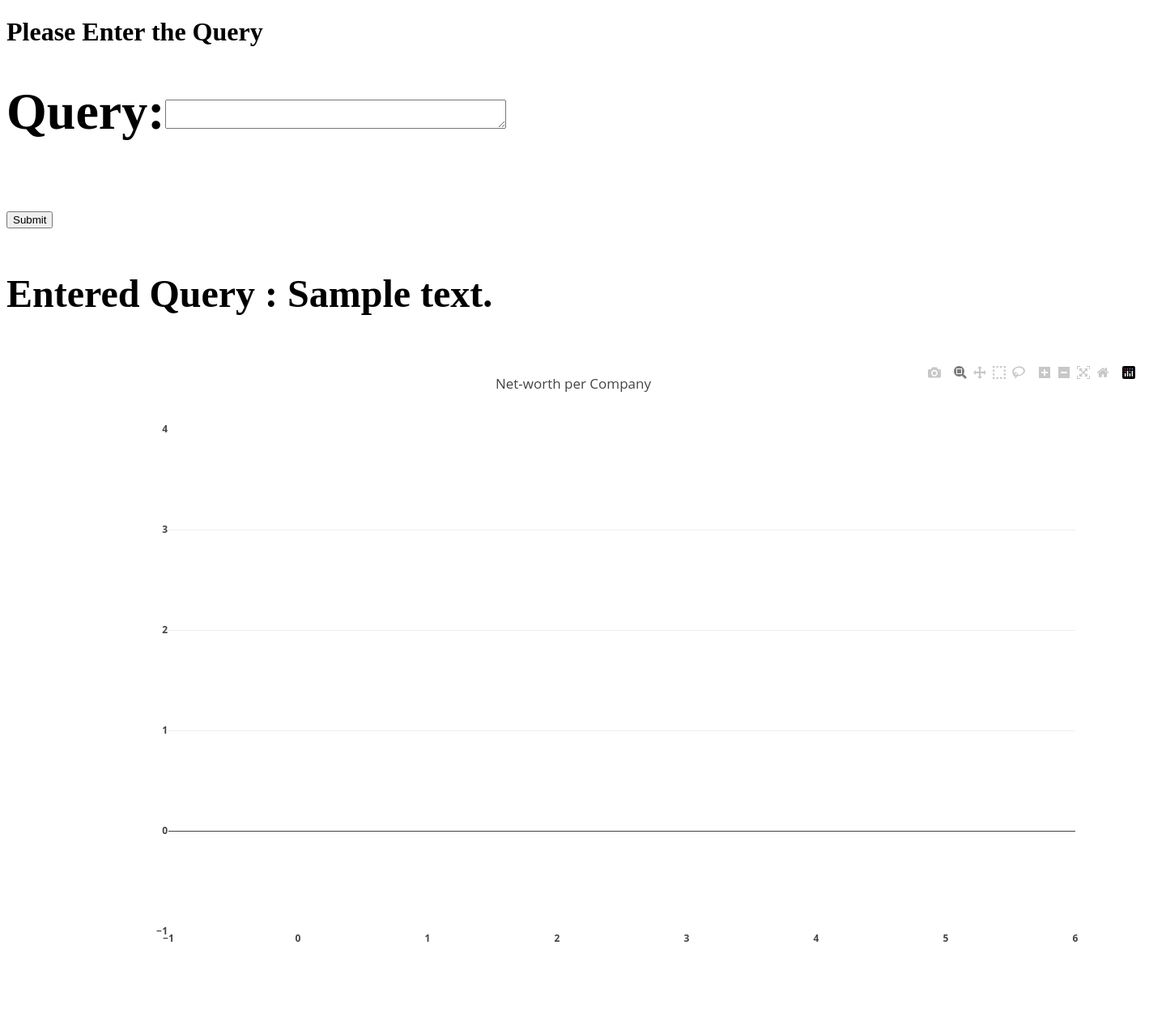
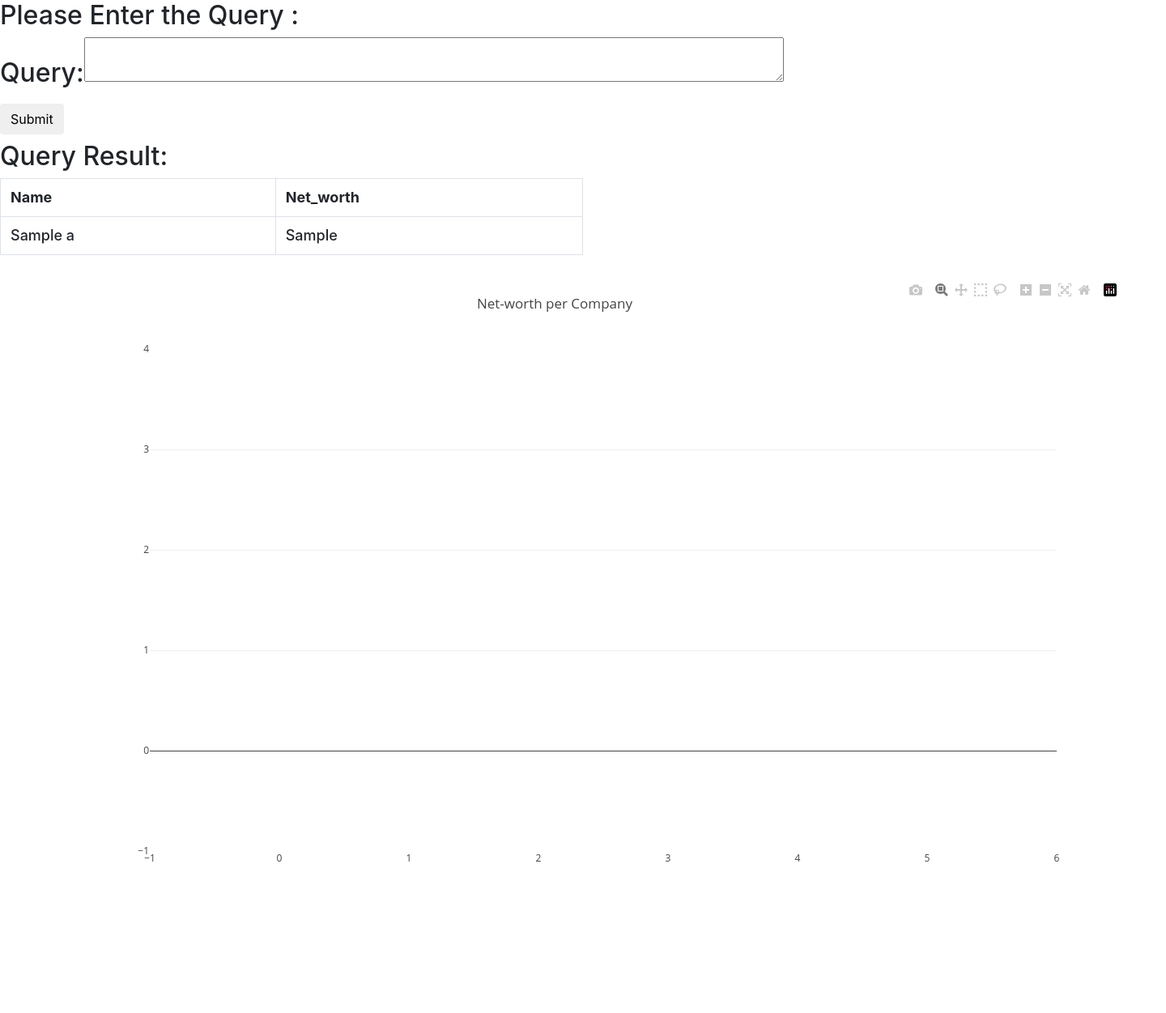
Before and after one commit to shafa909/dashApp, a Django app: template src/dash_project/dash_app/templates/dash/home.html in a window 1440 px wide. Shown: that part at 81% size. After the commit the page ends 1139 px from the top of that part, so only its background shows below. Run offline with Django 3.2, Linux system fonts and the light colour scheme; tables that the repository leaves empty hold one stand-in row (Sample ...); the template is opened without the code that fills it: values named after a table or form of the project are taken from there, most other values are stand-ins (such as "Sample title", 1, 10 or a date in 2020); data that the repository does not hold is empty; the page is wider than the window, and the part outside it is not shown; some libraries are stand-ins or nearby versions.

Commit message:
redash like app

```diff
--- a/src/dash_project/dash_app/templates/dash/home.html
+++ b/src/dash_project/dash_app/templates/dash/home.html
@@ -1,20 +1,46 @@
 <!DOCTYPE html>
 <html>
 <head>
-
+	<link rel="stylesheet" href="https://maxcdn.bootstrapcdn.com/bootstrap/4.0.0/css/bootstrap.min.css">
 	<title></title>
-
+<style type="text/css">
+	.table-bordered {
+    border: 1px solid #dee2e6;
+    width: 50%;
+    height: 50%;
+    font-size: 18px;
+}
+textarea {
+    height: 55px;
+    overflow: auto;
+    resize: vertical;
+    width: 60%;
+    height: -12%;
+}
+</style>
 </head>
 <body>
-<h1> Please Enter the Query  <h1>
-	          <form method="POST">
-               {% csrf_token %}
-	          <h1> {{form}} <h1>
-          <button type="submit">Submit</button>
-          <h2> Entered Query : {{ text }} </h2>
-
-
-
+	<h2> Please Enter the Query : <h2>
+	<form method="POST">
+    	{% csrf_token %}
+		<h2> {{form}} <h2>
+    	<button class="btn btn-default" type="submit">Submit</button>
+    </form>
+    <h2> Query Result:</h2>
+<table class="table table-bordered" width="50%">
+	<tbody>
+    <tr>
+        <th>Name</th>
+        <th>Net_worth</th>
+    </tr>
+    {% for i in a %}
+    <tr>
+        <td>{{ i.name }}</td>
+        <td>{{ i.net_worth }}</td>
+    </tr>
+    {% endfor %}
+    </tbody>
+</table>
 
 	<div class="row">
         <div id="articles" style="width:1400px;height:800px;"></div>
@@ -22,7 +48,6 @@
 
 	<script src="https://cdn.plot.ly/plotly-latest.min.js"></script>
 	<script src="http://code.jquery.com/jquery-3.3.1.min.js" integrity="sha256-FgpCb/KJQlLNfOu91ta32o/NMZxltwRo8QtmkMRdAu8=" crossorigin="anonymous"></script>
-
 
 
 
--- a/src/dash_project/dash_app/views.py
+++ b/src/dash_project/dash_app/views.py
@@ -1,6 +1,5 @@
 from django.shortcuts import render
 from django.http.response import HttpResponse
-# Create your views here.
 
 from django.views.decorators.csrf import csrf_exempt
 
@@ -12,13 +11,14 @@ from .models import Company
 
 
 def company_article_list(request):
-	if request.method == 'POST':
-		form = HomeForm(request.POST)
-		if form.is_valid():
-			text = form.cleaned_data['Query']
-	form =HomeForm()
-	args = {'form' :form,  }
-	return render(request,"dash/home.html", args)
+    a = Company.objects.filter()
+    if request.method == 'POST':
+        form = HomeForm(request.POST)
+        if form.is_valid():
+            text = form.cleaned_data['Query']
+    form =HomeForm()
+    args = {'form' :form, 'a':a }
+    return render(request,"dash/home.html", args)
 
 
 
```
